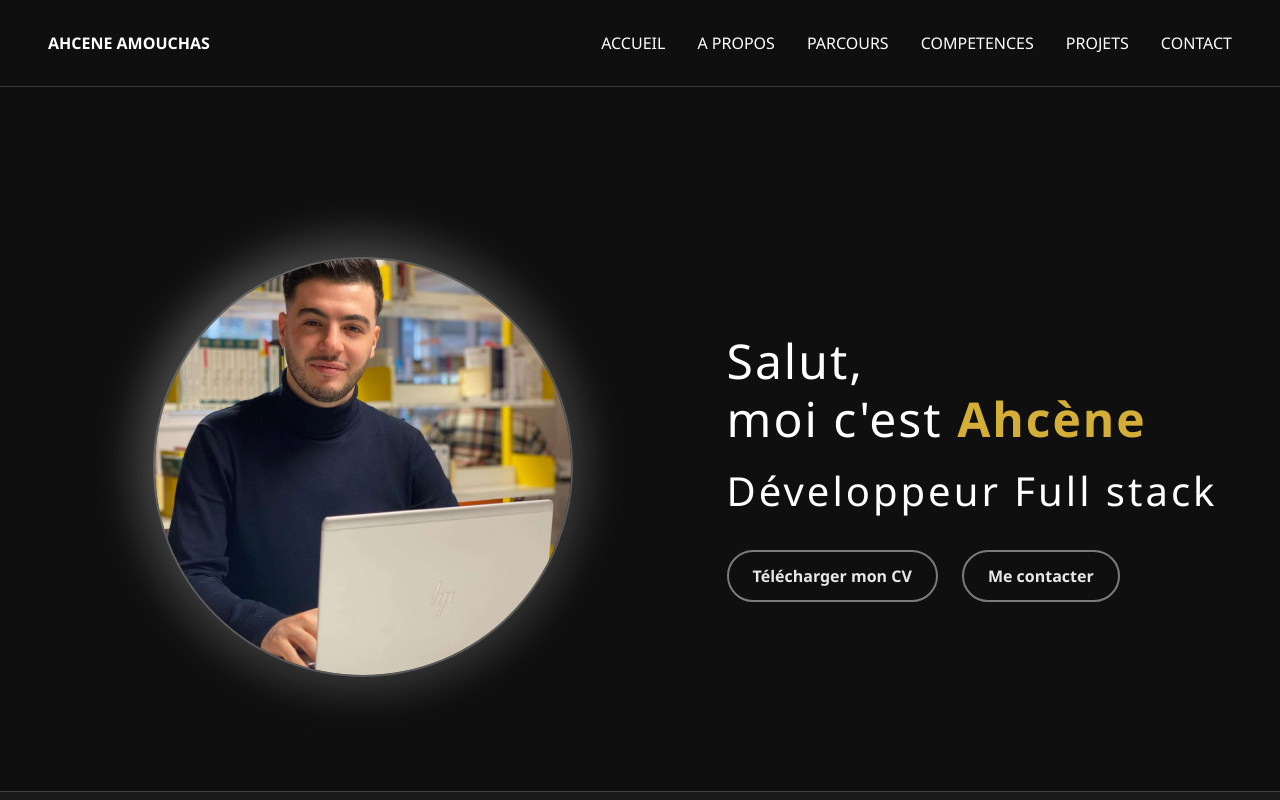
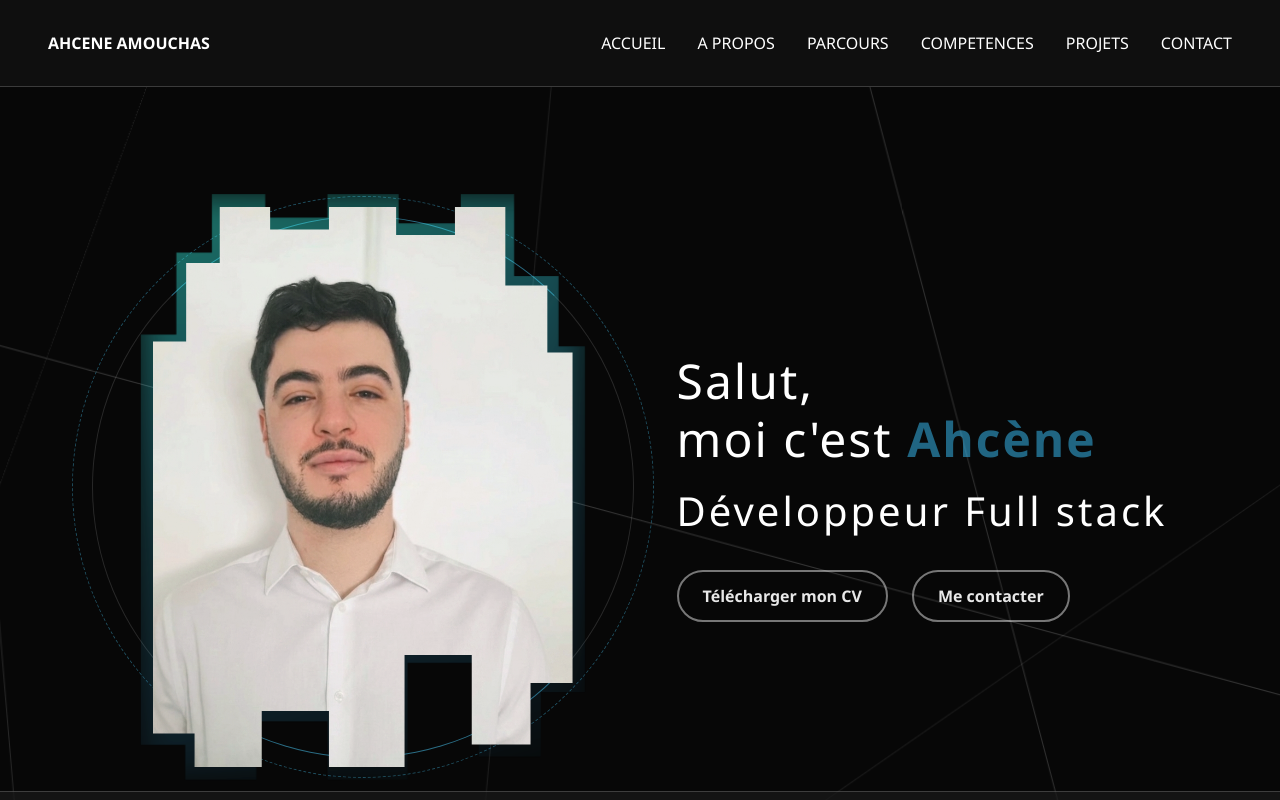
Before and after one commit to ahcene-11/ahcene-11.github.io, a React (Vite) app: page / in a window 1280 px wide. Shown: the top 800 px of the page. Built offline with nearby package versions, Linux system fonts and the light colour scheme.

Commit message:
updated style

```diff
--- a/src/App.css
+++ b/src/App.css
@@ -1,16 +1,7 @@
-body {
-  /* L'effet Animus : des lignes croisées très fines et ultra transparentes */
-  background-image:
-    repeating-linear-gradient(45deg, rgba(255, 255, 255, 0.03) 0, rgba(255, 255, 255, 0.03) 1px, transparent 1px, transparent 60px),
-    repeating-linear-gradient(-45deg, rgba(255, 255, 255, 0.03) 0, rgba(255, 255, 255, 0.03) 1px, transparent 1px, transparent 60px);
-
-  /* Pour s'assurer que le fond reste fixe quand on scroll (très bel effet de profondeur) */
-  background-attachment: fixed;
-}
 .header-fullscreen {
   height: 88vh;
   width: 100%;
-  background-color: #0f0f0f;
+  background-color: transparent;
   display: flex;
   align-items: flex-start;
   justify-content: center;
@@ -27,43 +18,134 @@ body {
   margin: 0 auto;
 }
 
+/* Conteneur principal réduit pour s'adapter à la nouvelle taille de l'ombre */
 .profile-image-wrapper {
   position: relative;
   flex-shrink: 0;
-  width: 600px;
-  height: 600px;
+  width: 500px;
+  height: 640px;
   display: flex;
   align-items: center;
   justify-content: center;
 }
 
+/* Premier anneau d'énergie (tourne dans un sens) */
+.profile-image-wrapper::before {
+  content: '';
+  position: absolute;
+  width: 580px; /* Agrandit pour englober la hauteur de la photo */
+  height: 580px;
+  border-radius: 50%;
+  border: 1.5px dashed rgba(79, 209, 255, 0.35);
+  z-index: 0;
+  pointer-events: none;
+  animation: rotation-anneau 24s linear infinite;
+}
+
+/* Second anneau d'énergie (tourne dans l'autre sens) */
+.profile-image-wrapper::after {
+  content: '';
+  position: absolute;
+  width: 540px;
+  height: 540px;
+  border-radius: 50%;
+  border: 1px solid rgba(232, 232, 232, 0.15);
+  border-top-color: rgba(79, 209, 255, 0.5);
+  border-bottom-color: rgba(79, 209, 255, 0.5);
+  z-index: 0;
+  pointer-events: none;
+  animation: rotation-anneau-inverse 16s linear infinite;
+}
+
+/* L'ombre intermédiaire : collée beaucoup plus près du portrait */
 .gradient-circle {
   position: absolute;
-  width: 470px;
-  height: 470px;
-  background: linear-gradient(135deg, rgba(232, 232, 232, 0.2) 0%, rgba(200, 200, 200, 0.1) 50%, rgba(180, 180, 180, 0.05) 100%);
-  border-radius: 50%;
+  width: 440px; /* Réduit de 510px */
+  height: 580px; /* Réduit de 630px */
+  background: linear-gradient(160deg, rgba(45, 212, 191, 0.45) 0%, rgba(56, 189, 248, 0.22) 50%, rgba(0, 0, 0, 0.05) 100%);
   z-index: 1;
-  filter: blur(20px);
+  filter: blur(13px);
+  clip-path: polygon(var(--forme-fragmentee));
+  animation: pulsate-rift 4s infinite alternate;
+}
+
+/* Le bloc net de ta photo (dimensions inchangées) */
+.profile-image-frame {
+  position: relative;
+  z-index: 2;
+  width: 420px;
+  height: 560px;
+  clip-path: polygon(var(--forme-fragmentee));
 }
 
 .profile-image {
   position: relative;
-  z-index: 2;
-  width: 420px;
-  height: 420px;
-  border-radius: 50%;
+  width: 100%;
+  height: 100%;
   object-fit: cover;
-  border: 2px solid rgba(232, 232, 232, 0.3);
-  box-shadow: 0 0 50px rgba(232, 232, 232, 0.2);
-  transition: transform 0.3s ease, box-shadow 0.3s ease;
+  object-position: center 12%;
+  display: block;
+  transition: filter 0.4s ease, transform 0.4s ease;
 }
 
-.profile-image:hover {
-  transform: scale(1.05);
-  box-shadow: 0 0 70px rgba(232, 232, 232, 0.3);
+/* Bandes façon aurore qui traversent la photo */
+.profile-image-frame::after {
+  content: '';
+  position: absolute;
+  inset: 0;
+  background: linear-gradient(
+    to bottom,
+    transparent 0%,
+    rgba(45, 212, 191, 0.16) 28%,
+    rgba(16, 185, 129, 0.3) 48%,
+    rgba(56, 189, 248, 0.16) 68%,
+    transparent 100%
+  );
+  background-size: 100% 320%;
+  mix-blend-mode: screen;
+  pointer-events: none;
+  animation: balayage-scan 6s ease-in-out infinite;
 }
 
+.profile-image-frame:hover .profile-image {
+  filter: brightness(1.15) contrast(1.1);
+  transform: scale(1.03);
+}
+
+.profile-image-wrapper {
+  --forme-fragmentee:
+    /* Côté gauche en escalier */
+    0% 24%, 8% 24%, 8% 10%, 16% 10%,
+    /* Le haut avec de nouveaux petits piliers décalés (au lieu de la ligne droite) */
+    16% 0%, 28% 0%, 28% 4%, 42% 4%, 42% 0%, 58% 0%, 58% 5%, 72% 5%, 72% 0%, 84% 0%,
+    /* Côté droit en escalier */
+    84% 14%, 94% 14%, 94% 26%, 100% 26%,
+    /* Descente droite */
+    100% 85%,
+    /* Le bas asymétrique */
+    90% 85%, 90% 96%, 76% 96%, 76% 80%, 60% 80%, 60% 100%, 42% 100%, 42% 90%, 26% 90%, 26% 100%, 10% 100%, 10% 94%, 0% 94%;
+}
+
+/* --- ANIMATIONS --- */
+@keyframes pulsate-rift {
+  from { filter: blur(13px) brightness(1); transform: scale(1); }
+  to { filter: blur(18px) brightness(1.25); transform: scale(1.015); }
+}
+
+@keyframes balayage-scan {
+  0% { background-position: 0% 0%; }
+  50% { background-position: 0% 100%; }
+  100% { background-position: 0% 0%; }
+}
+@keyframes rotation-anneau {
+  from { transform: rotate(0deg); }
+  to { transform: rotate(360deg); }
+}
+
+@keyframes rotation-anneau-inverse {
+  from { transform: rotate(360deg); }
+  to { transform: rotate(0deg); }
+}
 .header-text {
   flex: 1;
   min-width: 300px;
@@ -79,7 +161,7 @@ body {
 }
 
 .header-text h1 .highlight {
-  color: #d4af37;
+  color: rgba(56, 191, 248, 0.515);
   font-weight: 600;
 }
 
@@ -135,9 +217,24 @@ body {
     gap: 2rem;
   }
 
-  .profile-image {
-    width: 200px;
-    height: 200px;
+  .profile-image-wrapper {
+    width: 240px;
+    height: 320px;
+  }
+
+  .profile-image-wrapper::before,
+  .profile-image-wrapper::after {
+    display: none;
+  }
+
+  .gradient-circle {
+    width: 210px; /* Réduit pour épouser la forme mobile */
+    height: 273px;
+  }
+
+  .profile-image-frame {
+    width: 190px;
+    height: 253px;
   }
 
   .header-text {
--- a/src/App.jsx
+++ b/src/App.jsx
@@ -5,7 +5,7 @@ import Parcours from './components/Parcours';
 import Competences from './components/Skills';
 import MesProjets from './components/MesProjets';
 import Contact from './components/Contact';
-import maPhoto from './assets/me.jpg';
+import maPhoto from '../public/me.png';
 
 function App() {
   return (
@@ -16,11 +16,13 @@ function App() {
         <div className="header-container">
           <div className="profile-image-wrapper">
             <div className="gradient-circle"></div>
-            <img
-              src={maPhoto}
-              alt="Ahcene"
-              className="profile-image"
-            />
+            <div className="profile-image-frame">
+              <img
+                src={maPhoto}
+                alt="Ahcene"
+                className="profile-image"
+              />
+            </div>
           </div>
           <div className="header-text">
             <h1>Salut,<br />moi c'est <span className="highlight">Ahcène</span></h1>
--- a/src/components/About.css
+++ b/src/components/About.css
@@ -1,6 +1,6 @@
 .section-apropos {
   padding: 4rem 2rem;
-  background-color: #1a1a1a;
+  background-color: rgba(26, 26, 26, 0.7);
   text-align: center;
   border-top: 1px solid rgba(232, 232, 232, 0.2);
 }
--- a/src/components/Contact.css
+++ b/src/components/Contact.css
@@ -1,5 +1,5 @@
 .section-contact {
-  background-color: #0a0a0a;
+  background-color: transparent;
   color: #e8e8e8;
   padding: 4rem 2rem 1rem 2rem;
   border-top: 1px solid rgba(232, 232, 232, 0.1);
--- a/src/components/MesProjets.css
+++ b/src/components/MesProjets.css
@@ -1,6 +1,6 @@
 .section-projets {
   padding: 4rem 2rem;
-  background-color: #1a1a1a;
+  background-color: rgba(26, 26, 26, 0.7);
   text-align: center;
 }
 
--- a/src/components/Parcours.css
+++ b/src/components/Parcours.css
@@ -1,6 +1,6 @@
 .section-parcours {
   padding: 4rem 2rem;
-  background-color: #1a1a1a;
+  background-color: rgba(26, 26, 26, 0.7);
 }
 
 .section-parcours h2 {
--- a/src/components/Skills.css
+++ b/src/components/Skills.css
@@ -1,6 +1,6 @@
 .section-competences {
   padding: 4rem 1rem 4rem;
-  background-color: #0a0a0a;
+  background-color: transparent;
   text-align: center;
   overflow: hidden;
 }
--- a/src/index.css
+++ b/src/index.css
@@ -1,18 +1,54 @@
-
 html {
   scroll-behavior: smooth;
 }
 
+/* Le body garde juste la couleur de fond noire */
 body {
   margin: 0;
   padding: 0;
-  background-color: #0f0f0f;
+  background-color: #070707; /* Un noir absolu */
   font-family: 'Segoe UI', Tahoma, Geneva, Verdana, sans-serif;
   color: #ffffff;
-
+  overflow-x: hidden; /* Empêche l'apparition d'une barre de défilement horizontale */
+  position: relative;
 }
-
 
 * {
   box-sizing: border-box;
 }
+
+body::before {
+  content: '';
+  position: fixed;
+  top: -50%;
+  left: -50%;
+  width: 200%;
+  height: 200%;
+  z-index: -1;
+  pointer-events: none;
+
+  background-image:
+    linear-gradient(25deg, transparent calc(15% - 1px), rgba(255, 255, 255, 0.12) 15%, transparent calc(15% + 1px)),
+    linear-gradient(-35deg, transparent calc(35% - 1px), rgba(255, 255, 255, 0.08) 35%, transparent calc(35% + 1px)),
+    linear-gradient(75deg, transparent calc(60% - 1px), rgba(255, 255, 255, 0.17) 60%, transparent calc(60% + 1px)),
+    linear-gradient(-65deg, transparent calc(80% - 1px), rgba(255, 255, 255, 0.15) 80%, transparent calc(80% + 1px)),
+    linear-gradient(15deg, transparent calc(45% - 1px), rgba(255, 255, 255, 0.19) 45%, transparent calc(45% + 1px)),
+    linear-gradient(-85deg, transparent calc(55% - 1px), rgba(255, 255, 255, 0.09) 55%, transparent calc(55% + 1px)),
+    linear-gradient(85deg, transparent calc(25% - 1px), rgba(255, 255, 255, 0.13) 25%, transparent calc(25% + 1px)),
+    linear-gradient(-70deg, transparent calc(70% - 1px), rgba(255, 255, 255, 0.1) 70%, transparent calc(0% + 1px));
+
+  /* L'animation qui dure 60 secondes, de manière fluide et infinie, en aller-retour (alternate) */
+  animation: animusMove 50s linear infinite alternate;
+}
+
+/* L'instruction de mouvement pour le robot CSS */
+@keyframes animusMove {
+  0% {
+    /* Position de départ */
+    transform: translate(0, 0) rotate(0deg);
+  }
+  100% {
+    /* Il glisse doucement vers le bas à droite et tourne d'un tout petit degré */
+    transform: translate(5%, 5%) rotate(2deg);
+  }
+}
```
Also changed, not shown: public/favicon-32x32.png, public/me.png (added).
